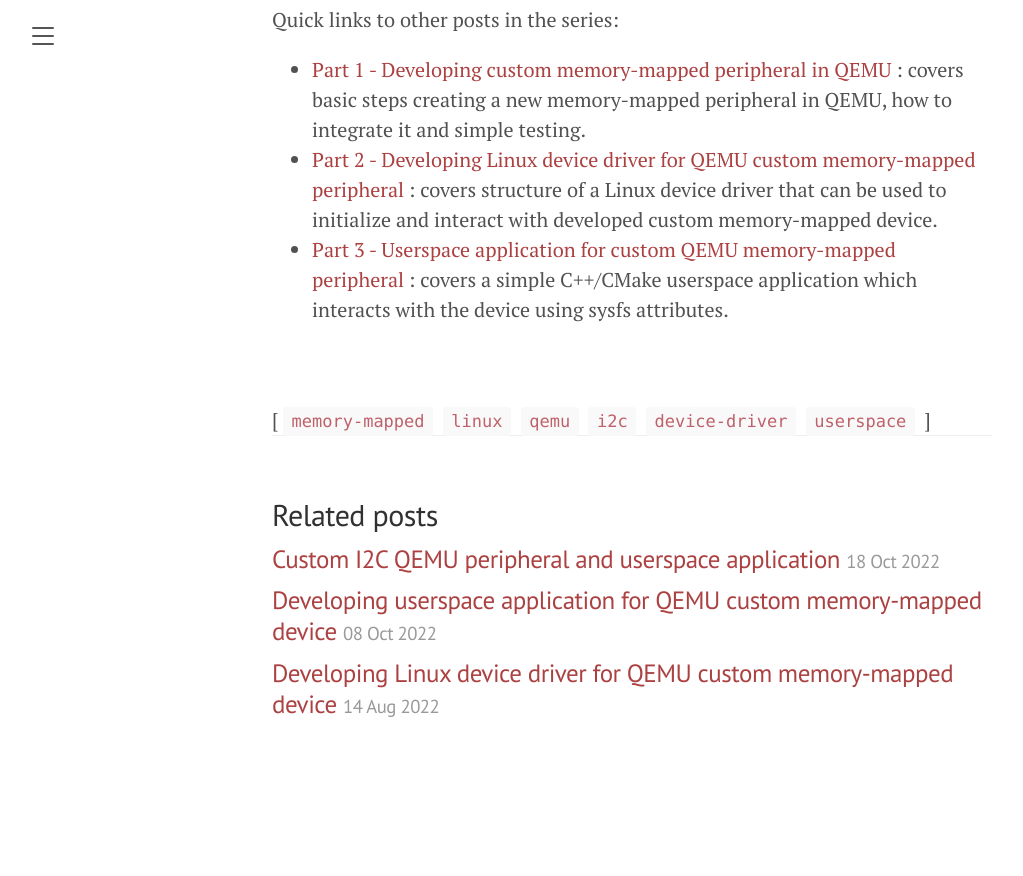
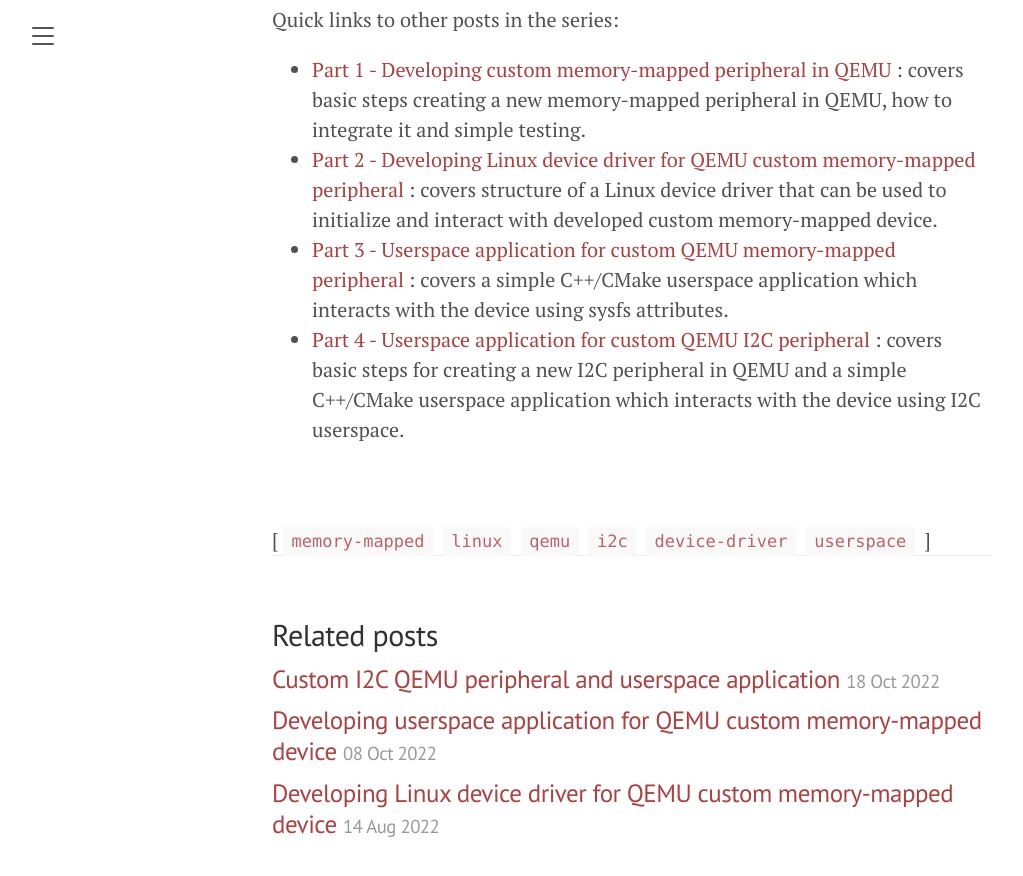
Before and after one commit to straxy/straxy.github.io, a Jekyll site: the page built from _posts/2022-05-19-linux-device-driver-development-qemu.md, in a window 1280 px wide and 900 px high, scrolled down 1417 px. Shown: the top 876 px of the window, without its empty margins (8-1031 px from the left). Built offline with Jekyll 4.4.1, drawn with Linux system fonts in a browser that asks for light colours; before the commit the page ends 2197 px from its top, so only the background shows below that.

Commit message:
Update links in overview for LDD
Signed-off-by: Strahinja Jankovic <strahinja.p.jankovic@gmail.com>

```diff
--- a/_posts/2022-05-19-linux-device-driver-development-qemu.md
+++ b/_posts/2022-05-19-linux-device-driver-development-qemu.md
@@ -35,4 +35,5 @@
 
 * [Part 1 - Developing custom memory-mapped peripheral in QEMU](https://straxy.github.io/2022/06/25/linux-driver-qemu-part-1-custom-device/) : covers basic steps creating a new memory-mapped peripheral in QEMU, how to integrate it and simple testing.
 * [Part 2 - Developing Linux device driver for QEMU custom memory-mapped peripheral](https://straxy.github.io/2022/08/14/linux-driver-qemu-part-2-char-driver/) : covers structure of a Linux device driver that can be used to initialize and interact with developed custom memory-mapped device.
-* [Part 3 - Userspace application for custom QEMU memory-mapped peripheral](https://straxy.blogspot.com/2022/10/linux-driver-qemu-part-3-userspace.html) : covers a simple C++/CMake userspace application which interacts with the device using sysfs attributes.
+* [Part 3 - Userspace application for custom QEMU memory-mapped peripheral](https://straxy.github.io/2022/10/08/linux-driver-qemu-part-3-userspace-application/) : covers a simple C++/CMake userspace application which interacts with the device using sysfs attributes.
+* [Part 4 - Userspace application for custom QEMU I2C peripheral](https://straxy.github.io/2022/10/18/linux-driver-qemu-part-4-custom-i2c-userspace/) : covers basic steps for creating a new I2C peripheral in QEMU and a simple C++/CMake userspace application which interacts with the device using I2C userspace.
```
